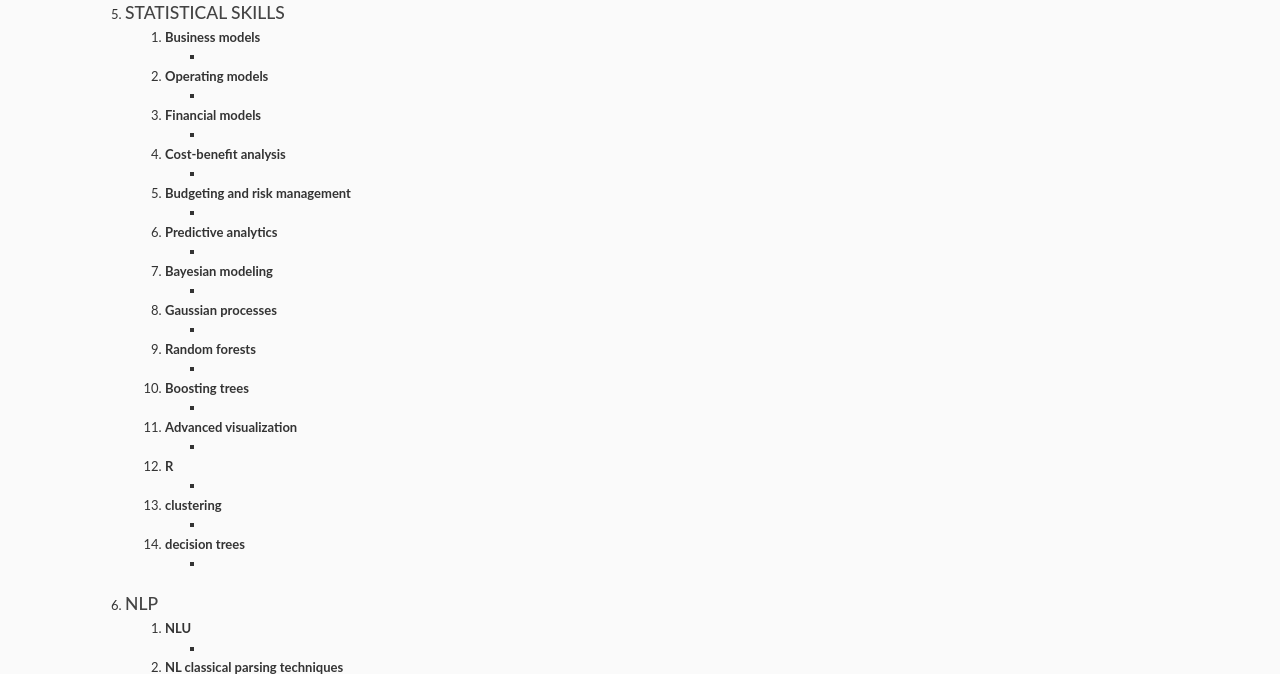
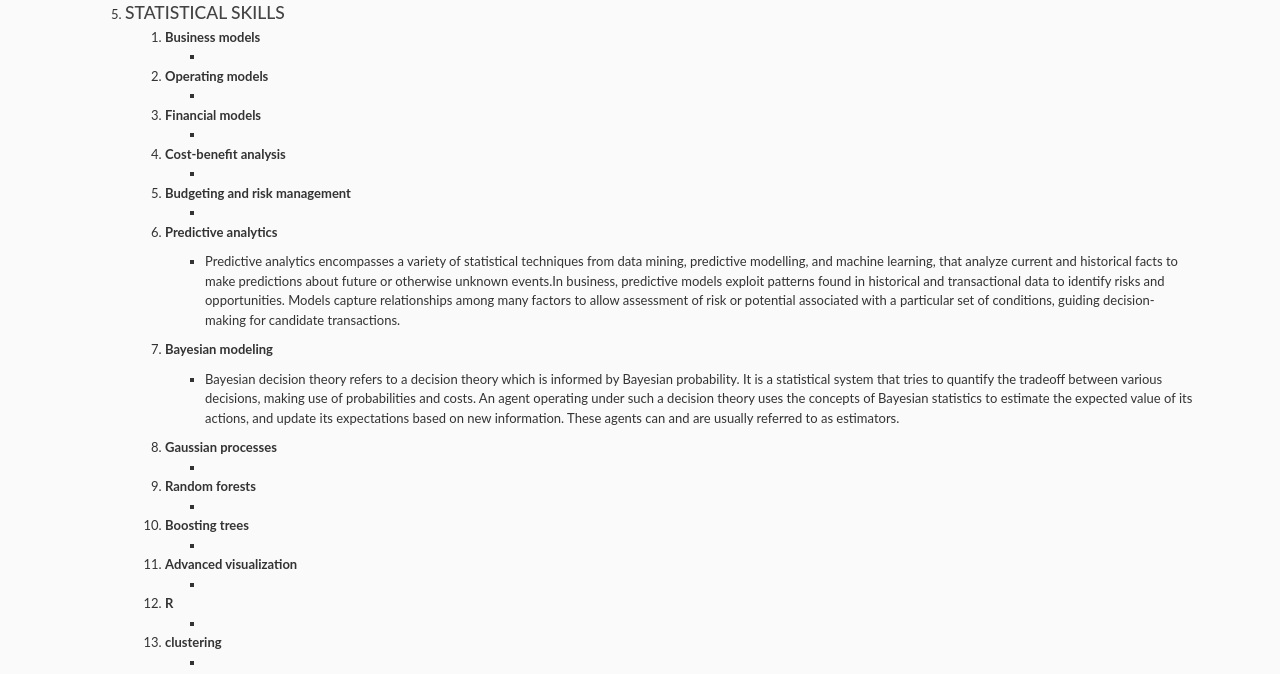
Before and after one commit to viswanath27/thoughtorganizer, a Django app: page /requirementunderstanding/ in a window 1280 px wide. Shown: the part 1475-2149 px from the top of the page. Run offline with Django 3.2, Linux system fonts and the light colour scheme; a user stored in the database is signed in; parts of the project's set-up code (start-up, migrations or seed data) failed here and were passed over; some libraries are stand-ins or nearby versions.

Commit message:
modified the requirement file 16

```diff
--- a/activities/dailyactivities/templates/dailyactivities/requirementunderstanding.html
+++ b/activities/dailyactivities/templates/dailyactivities/requirementunderstanding.html
@@ -104,9 +104,9 @@
     <li><b>Budgeting and risk management</b></li>
         <ul><li></li></ul>
     <li><b>Predictive analytics</b></li>
-        <ul><li></li></ul>
+        <p align="justify"><ul><li>Predictive analytics encompasses a variety of statistical techniques from data mining, predictive modelling, and machine learning, that analyze current and historical facts to make predictions about future or otherwise unknown events.In business, predictive models exploit patterns found in historical and transactional data to identify risks and opportunities. Models capture relationships among many factors to allow assessment of risk or potential associated with a particular set of conditions, guiding decision-making for candidate transactions.</li></ul></p>
     <li><b>Bayesian modeling</b></li>
-        <ul><li></li></ul>
+        <p align="justify"><ul><li>Bayesian decision theory refers to a decision theory which is informed by Bayesian probability. It is a statistical system that tries to quantify the tradeoff between various decisions, making use of probabilities and costs. An agent operating under such a decision theory uses the concepts of Bayesian statistics to estimate the expected value of its actions, and update its expectations based on new information. These agents can and are usually referred to as estimators.</li></ul></p>
     <li><b>Gaussian processes</b></li>
         <ul><li></li></ul>
     <li><b>Random forests</b></li>
```
